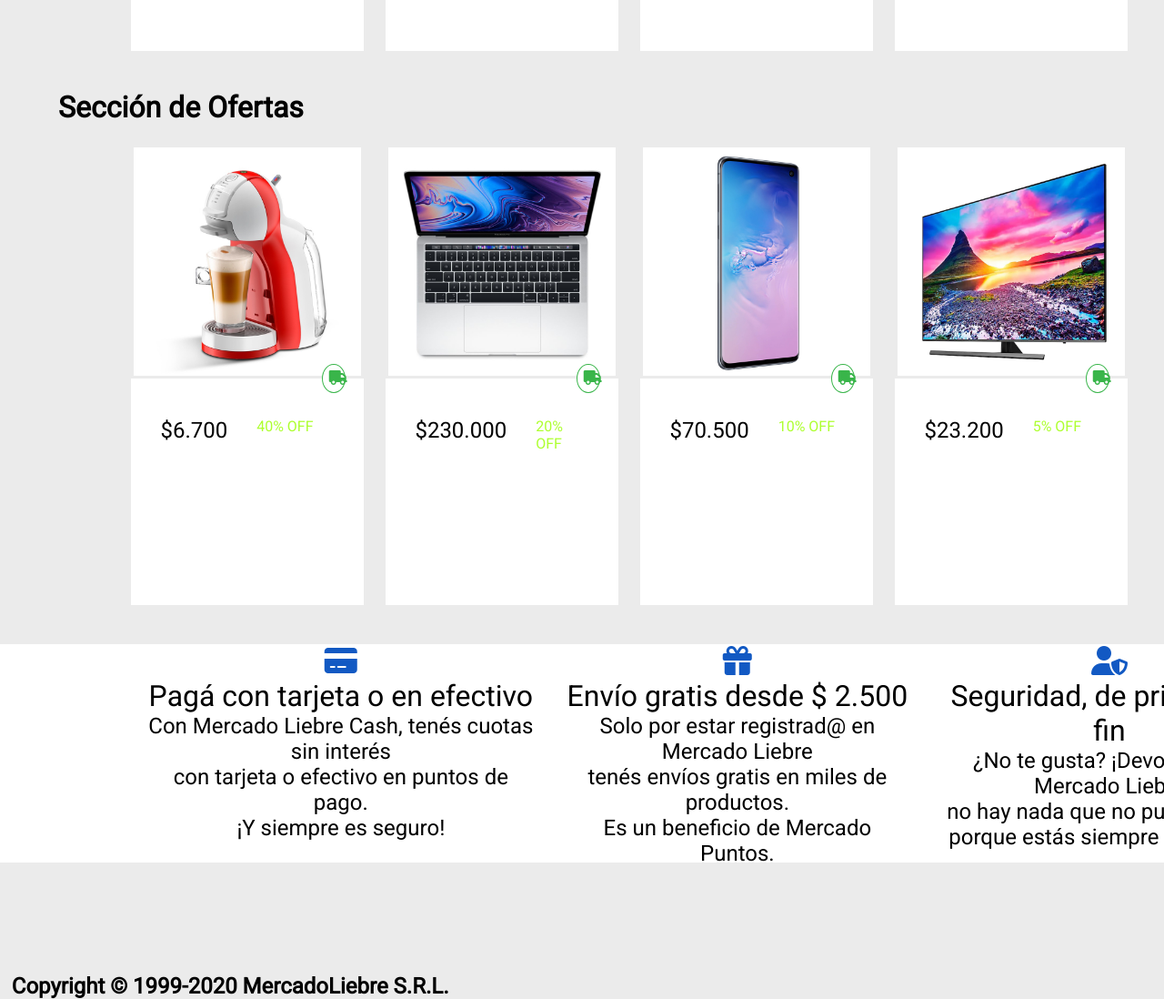
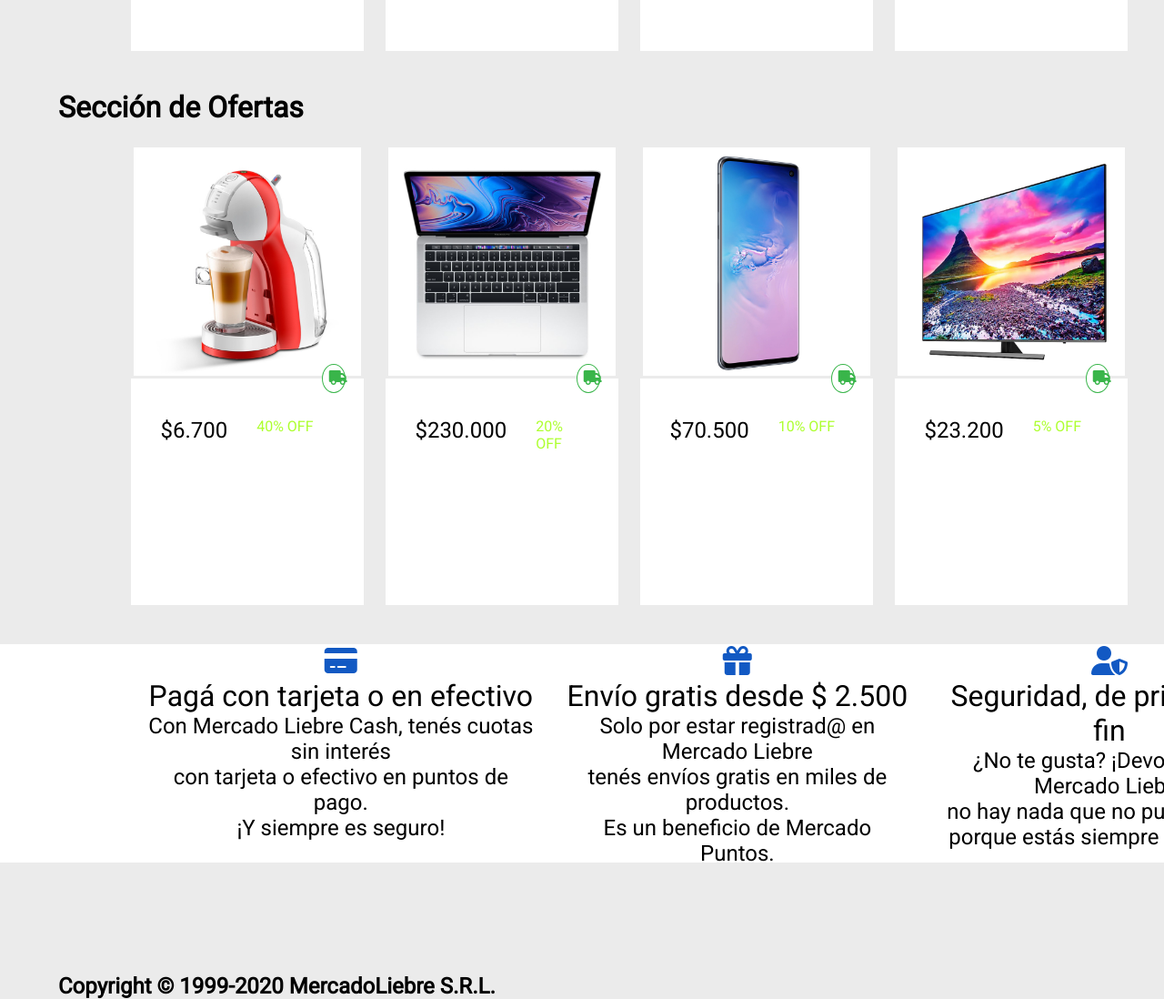
Before and after one commit to MauricioDuch/MercadoLiebre, a website: page views/home.html in a window 1280 px wide. Shown: the part 1165-2263 px from the top of the page at 91% size. Drawn offline with Linux system fonts and the light colour scheme.

Commit message:
Todo ready para la entrega 5

```diff
--- a/public/css/styles.css
+++ b/public/css/styles.css
@@ -625,7 +625,7 @@ body{
 
     footer h4{
         position:absolute;
-        left: -9%;
+        left: -5%;
         bottom: -60%;
     }
 
```
